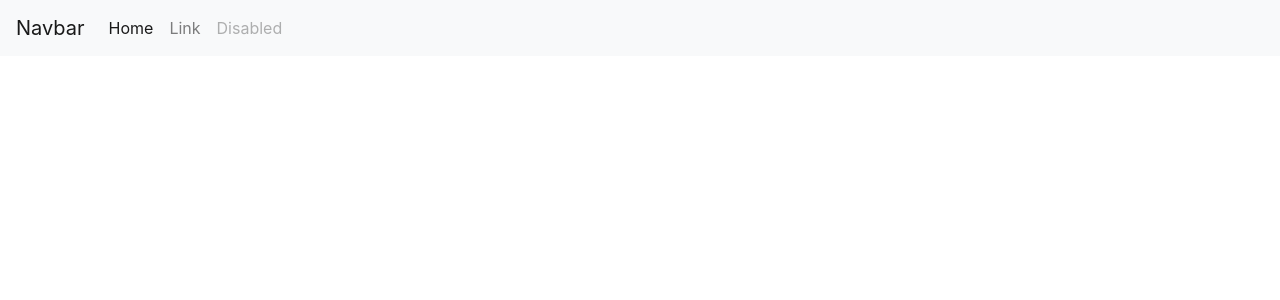
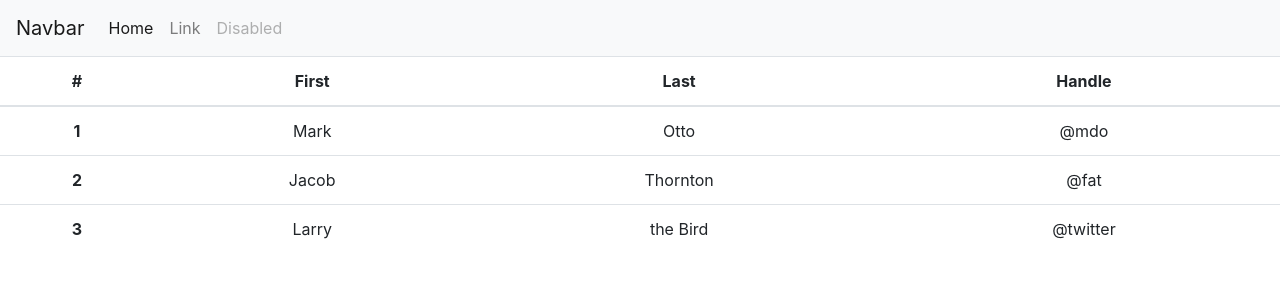
Before and after one commit to g0v/for-marriage-equality, a React app: page / in a window 1280 px wide. Shown: the top 300 px of the page. Built offline with nearby package versions, Linux system fonts and the light colour scheme.

Commit message:
Add table component.

```diff
--- a/src/App.tsx
+++ b/src/App.tsx
@@ -1,6 +1,7 @@
 import React, { Component } from 'react';
 import './App.css';
 import Canvass from './canvass';
+import Table from './table';
 
 type Props = {
   shifts: Array<Canvass>
@@ -33,6 +34,7 @@ class App extends Component<Props> {
             </ul>
           </div>
         </nav>
+        <Table shifts={this.props.shifts} />
       </div>
       );
     }
--- /dev/null
+++ b/src/table.tsx
@@ -0,0 +1,48 @@
+import React, { Component } from 'react';
+import Canvass from './canvass';
+
+type Props = {
+    shifts: Array<Canvass>
+}
+
+export default class Table extends Component<Props> {
+    constructor(props: Props) {
+        super(props);
+    }
+    render() {
+        return (
+            <div className="App">
+                <table className="table">
+                    <thead>
+                        <tr>
+                            <th scope="col">#</th>
+                            <th scope="col">First</th>
+                            <th scope="col">Last</th>
+                            <th scope="col">Handle</th>
+                        </tr>
+                    </thead>
+                    <tbody>
+                        <tr>
+                            <th scope="row">1</th>
+                            <td>Mark</td>
+                            <td>Otto</td>
+                            <td>@mdo</td>
+                        </tr>
+                        <tr>
+                            <th scope="row">2</th>
+                            <td>Jacob</td>
+                            <td>Thornton</td>
+                            <td>@fat</td>
+                        </tr>
+                        <tr>
+                            <th scope="row">3</th>
+                            <td>Larry</td>
+                            <td>the Bird</td>
+                            <td>@twitter</td>
+                        </tr>
+                    </tbody>
+                </table>
+            </div>
+        );
+    }
+}
```
